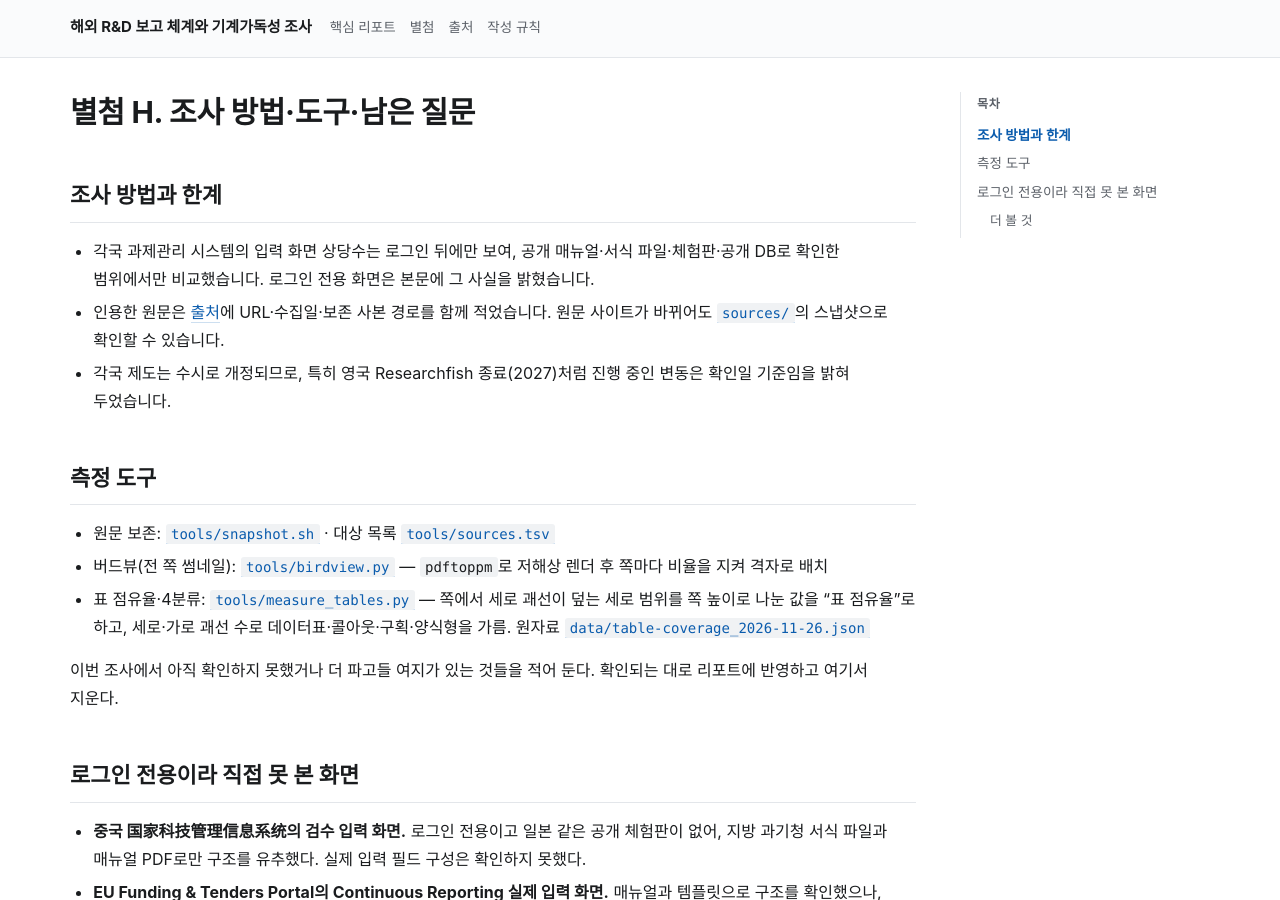
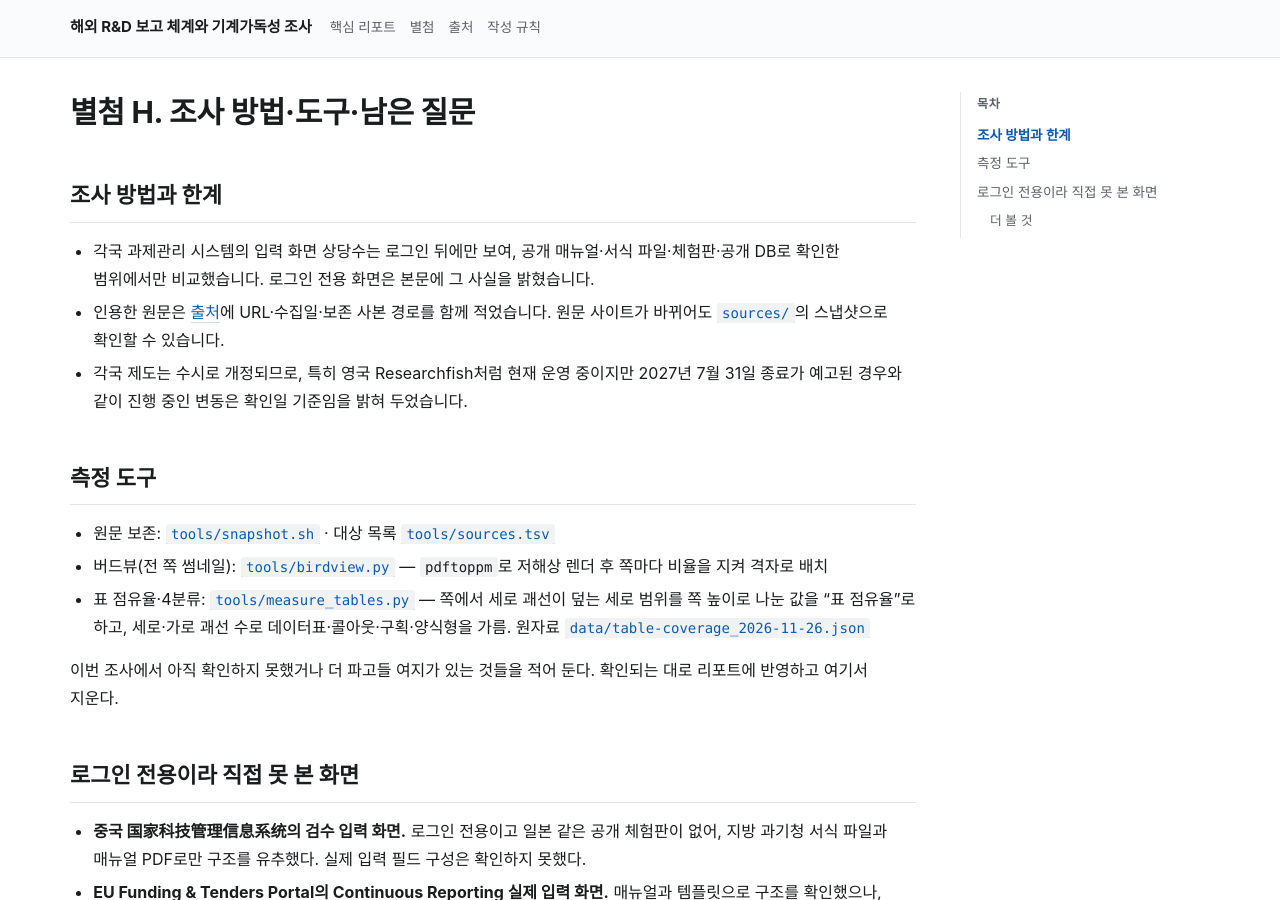
Before and after one commit to msjang/machine-ready-report-survey, a Jekyll site: the page built from appendix-h-methods.md, in a window 1280 px wide and 900 px high. Built offline with Jekyll 4.4.1, drawn with Linux system fonts in a browser that asks for light colours; our own code applies the rules of GitHub Pages for plain Markdown files.

Commit message:
Researchfish 종료 표현 정정: 현재 운영 중이며 2027년 7월 31일 종료 예고임을 명시
Co-Authored-By: Claude Opus 5.5 <noreply@anthropic.com>

```diff
--- a/appendix-h-methods.md
+++ b/appendix-h-methods.md
@@ -4,7 +4,7 @@
 
 - 각국 과제관리 시스템의 입력 화면 상당수는 로그인 뒤에만 보여, 공개 매뉴얼·서식 파일·체험판·공개 DB로 확인한 범위에서만 비교했습니다. 로그인 전용 화면은 본문에 그 사실을 밝혔습니다.
 - 인용한 원문은 [출처](sources.md)에 URL·수집일·보존 사본 경로를 함께 적었습니다. 원문 사이트가 바뀌어도 [`sources/`](sources/)의 스냅샷으로 확인할 수 있습니다.
-- 각국 제도는 수시로 개정되므로, 특히 영국 Researchfish 종료(2027)처럼 진행 중인 변동은 확인일 기준임을 밝혀 두었습니다.
+- 각국 제도는 수시로 개정되므로, 특히 영국 Researchfish처럼 현재 운영 중이지만 2027년 7월 31일 종료가 예고된 경우와 같이 진행 중인 변동은 확인일 기준임을 밝혀 두었습니다.
 
 ## 측정 도구
 
```
Also changed, not shown: appendix-a-countries.md (+1 -1 lines).
